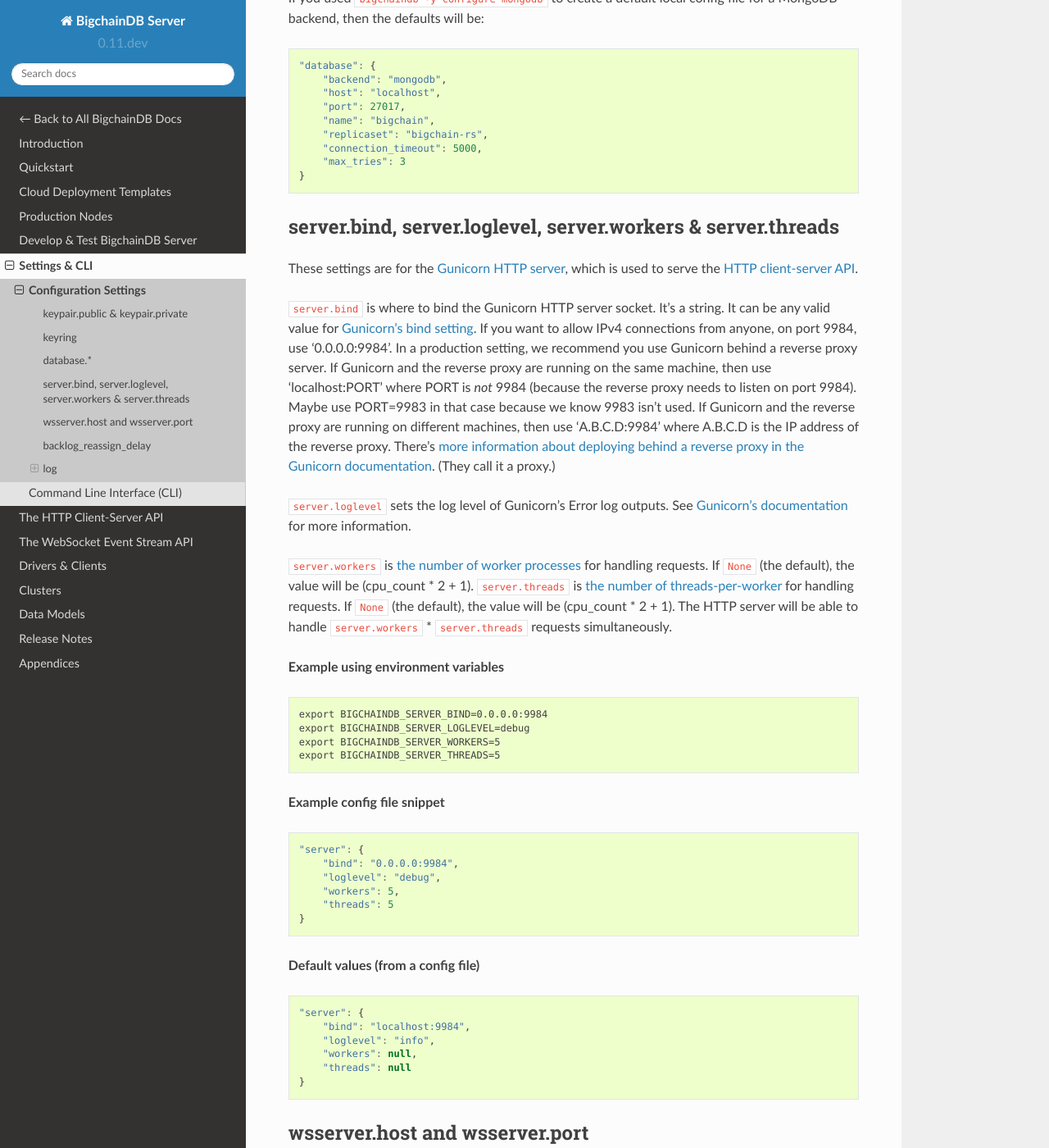
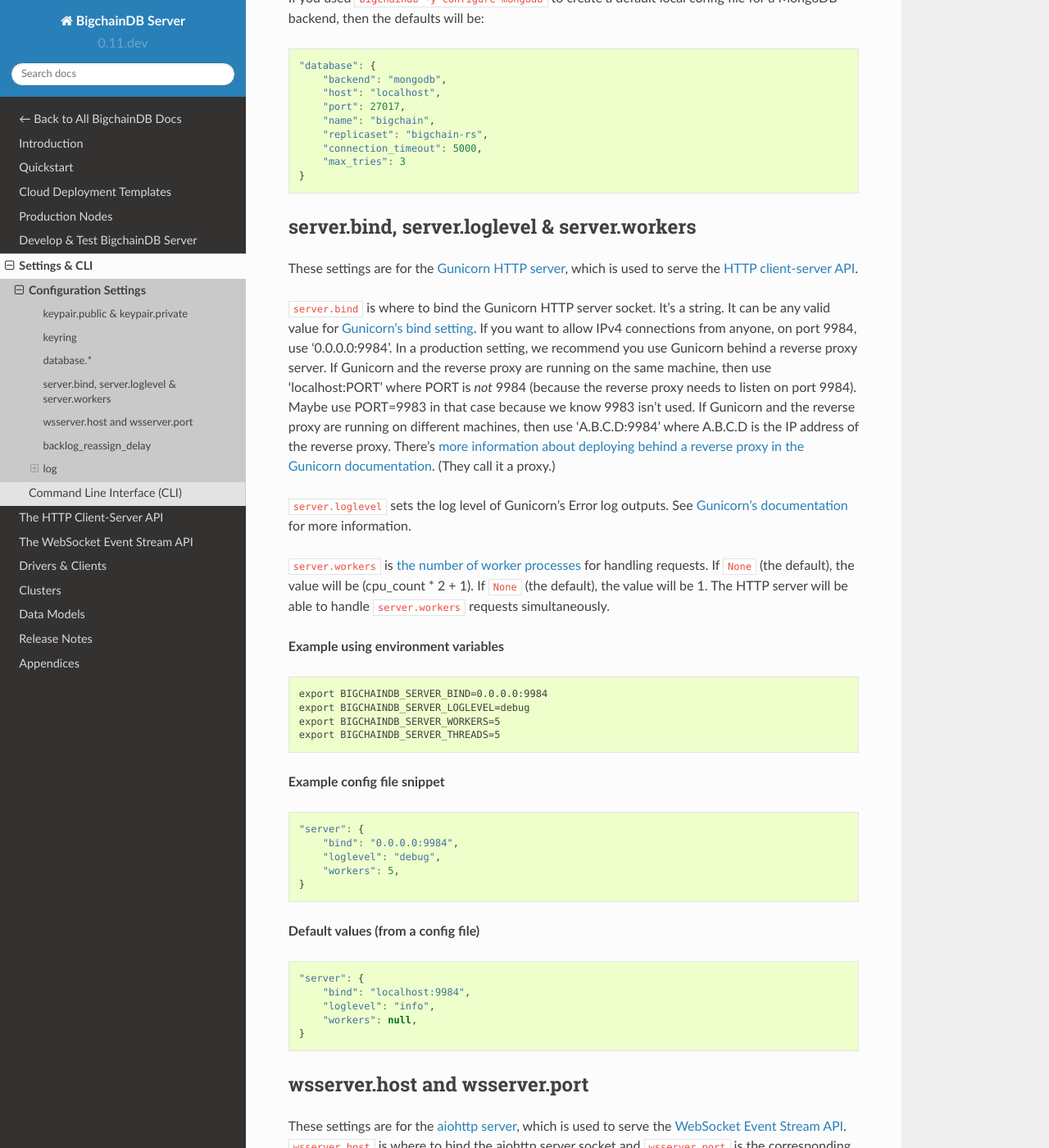
Before and after one commit to coolDev531/BigChainDB-blockchain, a Sphinx documentation site: the page built from docs/server/source/server-reference/configuration.md, in a window 1280 px wide and 1400 px high, scrolled down 3586 px. Shown: the whole window at 82% size. Built offline with Sphinx 7.4.7 and the Read the Docs theme 2.0.0, drawn with Linux system fonts in a browser that asks for light colours; pages that are not in the unit, such as notebooks, are missing from menus.

Commit message:
disable threads in web workers

````diff
--- a/bigchaindb/__init__.py
+++ b/bigchaindb/__init__.py
@@ -62,7 +62,6 @@ config = {
         'loglevel': logging.getLevelName(
             log_config['handlers']['console']['level']).lower(),
         'workers': None,  # if none, the value will be cpu_count * 2 + 1
-        'threads': None,  # if none, the value will be cpu_count * 2 + 1
     },
     'wsserver': {
         'host': os.environ.get('BIGCHAINDB_WSSERVER_HOST') or 'localhost',
--- a/docs/server/source/server-reference/configuration.md
+++ b/docs/server/source/server-reference/configuration.md
@@ -142,7 +142,7 @@ If you used `bigchaindb -y configure mongodb` to create a default local config f
 ```
 
 
-## server.bind, server.loglevel, server.workers & server.threads
+## server.bind, server.loglevel & server.workers
 
 These settings are for the [Gunicorn HTTP server](http://gunicorn.org/), which is used to serve the [HTTP client-server API](../http-client-server-api.html).
 
@@ -152,7 +152,7 @@ These settings are for the [Gunicorn HTTP server](http://gunicorn.org/), which i
 [Gunicorn's documentation](http://docs.gunicorn.org/en/latest/settings.html#loglevel)
 for more information.
 
-`server.workers` is [the number of worker processes](http://docs.gunicorn.org/en/stable/settings.html#workers) for handling requests. If `None` (the default), the value will be (cpu_count * 2 + 1). `server.threads` is [the number of threads-per-worker](http://docs.gunicorn.org/en/stable/settings.html#threads) for handling requests. If `None` (the default), the value will be (cpu_count * 2 + 1). The HTTP server will be able to handle `server.workers` * `server.threads` requests simultaneously.
+`server.workers` is [the number of worker processes](http://docs.gunicorn.org/en/stable/settings.html#workers) for handling requests. If `None` (the default), the value will be (cpu_count * 2 + 1). If `None` (the default), the value will be 1. The HTTP server will be able to handle `server.workers` requests simultaneously.
 
 **Example using environment variables**
 ```text
@@ -168,7 +168,6 @@ export BIGCHAINDB_SERVER_THREADS=5
     "bind": "0.0.0.0:9984",
     "loglevel": "debug",
     "workers": 5,
-    "threads": 5
 }
 ```
 
@@ -178,7 +177,6 @@ export BIGCHAINDB_SERVER_THREADS=5
     "bind": "localhost:9984",
     "loglevel": "info",
     "workers": null,
-    "threads": null
 }
 ```
 
````
Also changed, not shown: 2 other files.
